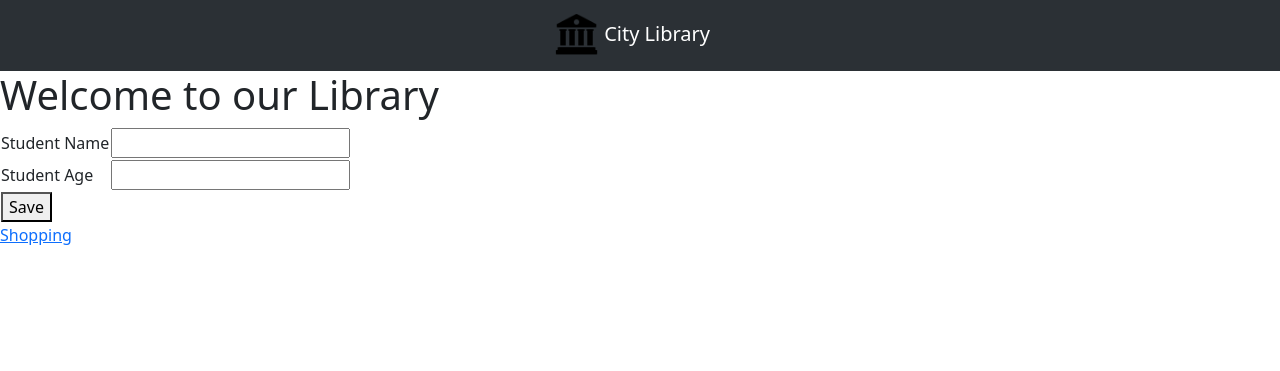
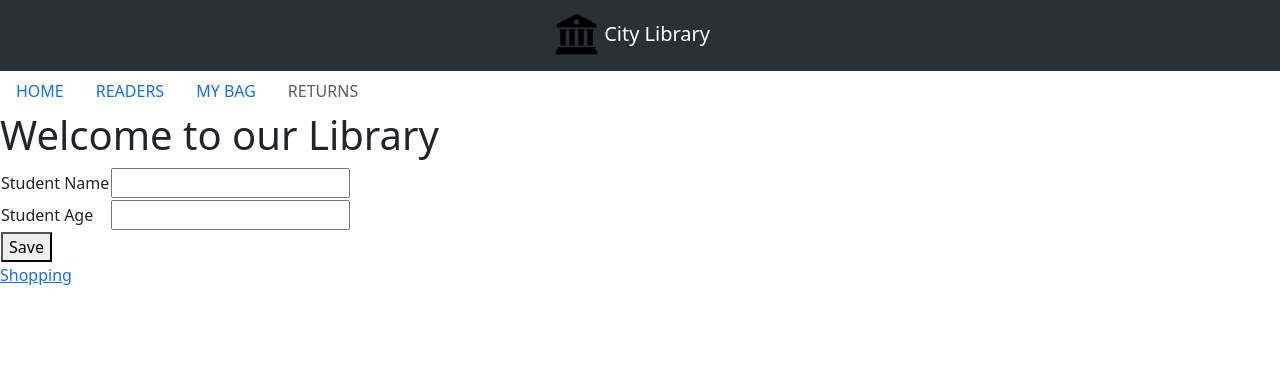
Before and after one commit to LindokuhleYende/Library-Information-Management-System, a Django app: page /home in a window 1280 px wide. Shown: the top 371 px of the page. Run offline with Django 5.2, Linux system fonts and the light colour scheme.

Commit message:
Update index.html

```diff
--- a/lims_app/templates/index.html
+++ b/lims_app/templates/index.html
@@ -17,6 +17,20 @@
             </span>
         </div>
     </nav>
+    <ul class="nav">
+        <li class="nav-item">
+            <a class="nav-link active" aria-current="page" href="#">HOME</a>
+        </li>
+        <li class="nav-item">
+            <a class="nav-link" href="#">READERS</a>
+        </li>
+        <li class="nav-item">
+            <a class="nav-link" href="#">MY BAG</a>
+        </li>
+        <li class="nav-item">
+            <a class="nav-link disabled" aria-disabled="true">RETURNS</a>
+        </li>
+    </ul>
     <h1>
         Welcome to our Library
     </h1>
```
